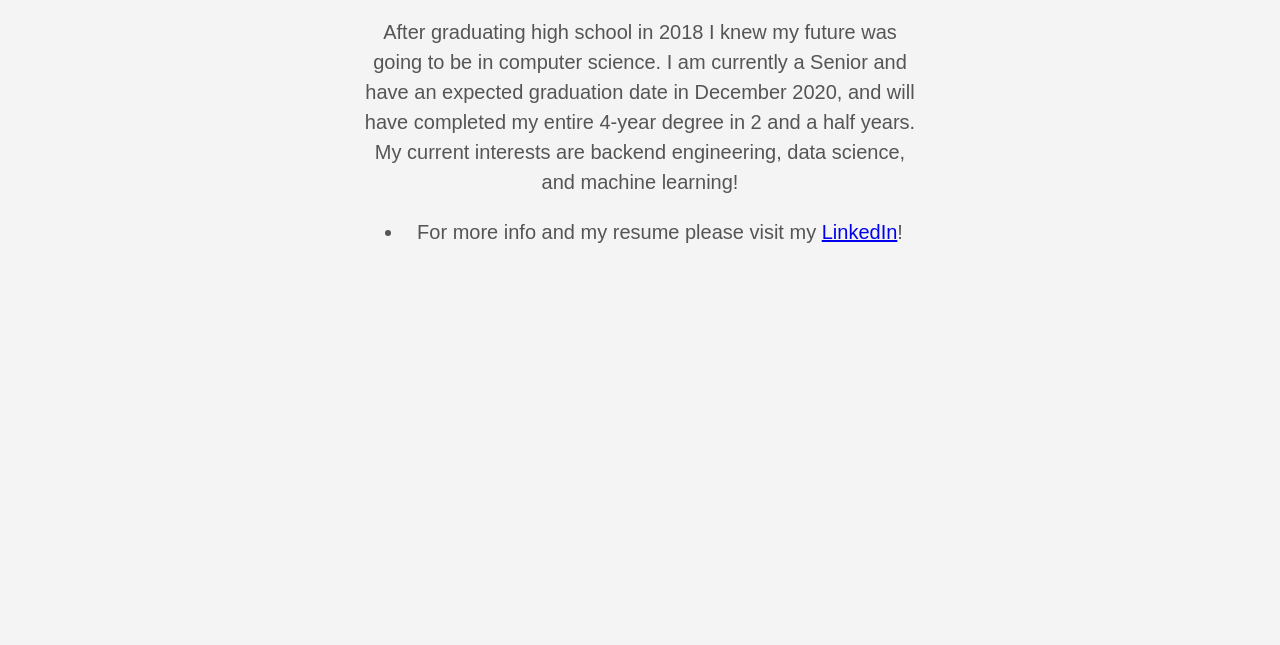
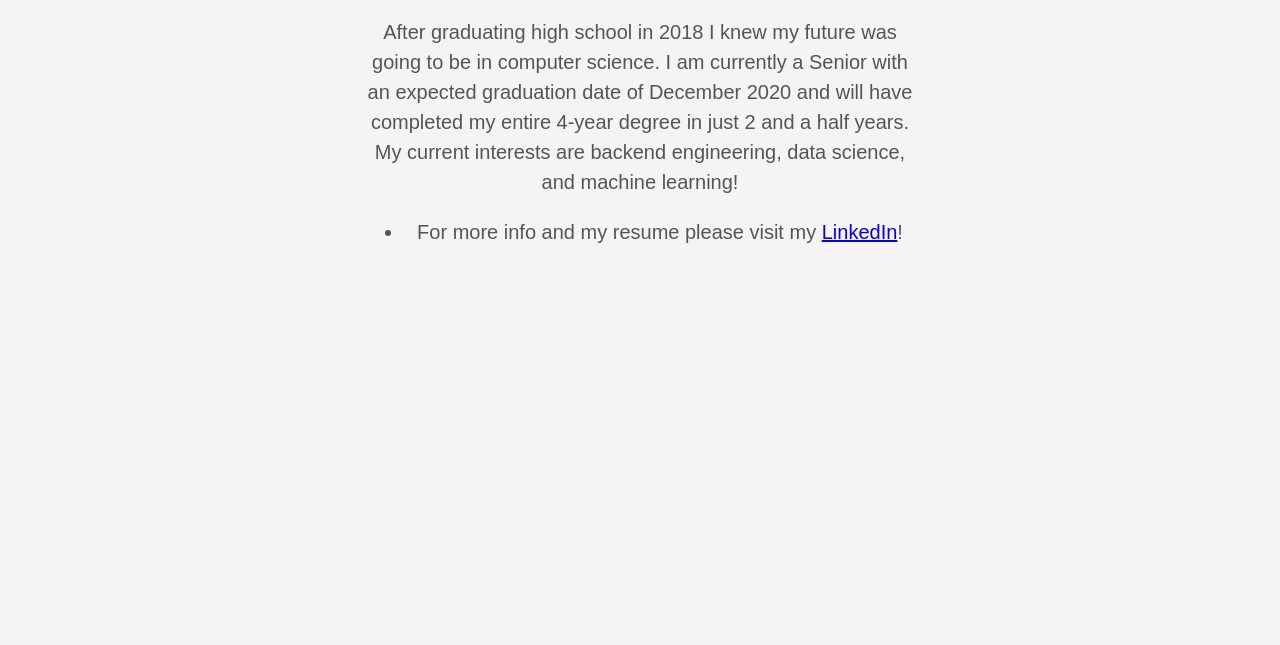
Before and after one commit to lazarust/Portfolio, a plain HTML site: page about/index.html in a window 1280 px wide. Shown: the part 1029-1674 px from the top of the page. Drawn offline with Linux system fonts and the light colour scheme.

Commit message:
Add files via upload

```diff
--- a/about/index.html
+++ b/about/index.html
@@ -146,7 +146,7 @@
     <img src="https://lazarust.github.io/Portfolio/images/Profile.jpg"/>
 </figure>
 
-<p>After graduating high school in 2018 I knew my future was going to be in computer science. I am currently a Senior and have an expected graduation date in December 2020, and will have completed my entire 4-year degree in 2 and a half years. My current interests are backend engineering, data science, and machine learning!</p>
+<p>After graduating high school in 2018 I knew my future was going to be in computer science. I am currently a Senior with an expected graduation date of December 2020 and will have completed my entire 4-year degree in just 2 and a half years. My current interests are backend engineering, data science, and machine learning!</p>
 <ul>
 <li>For more info and my resume please visit my <a href="https://www.linkedin.com/in/td-lazarus/">LinkedIn</a>!</li>
 </ul>
```
